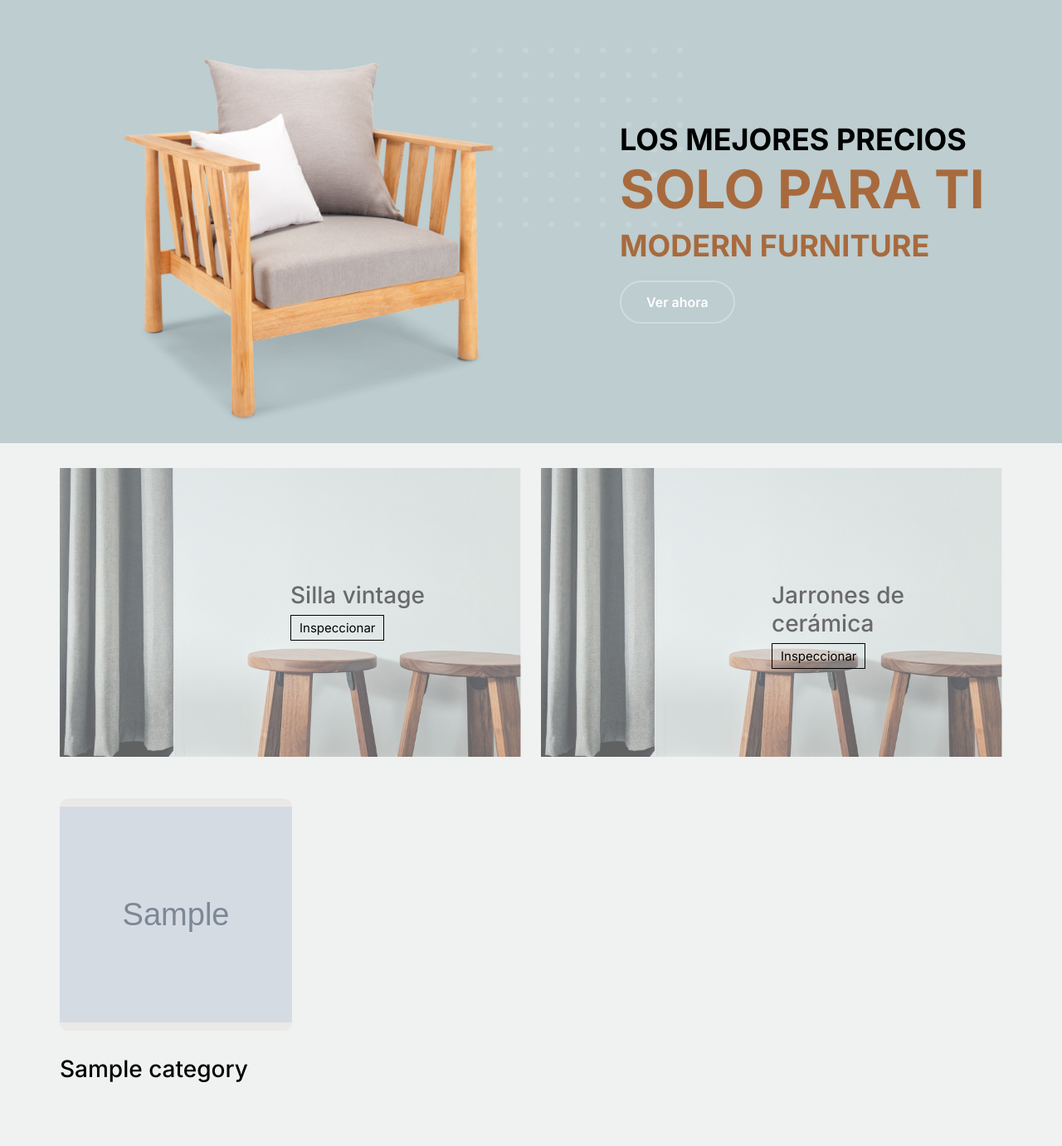
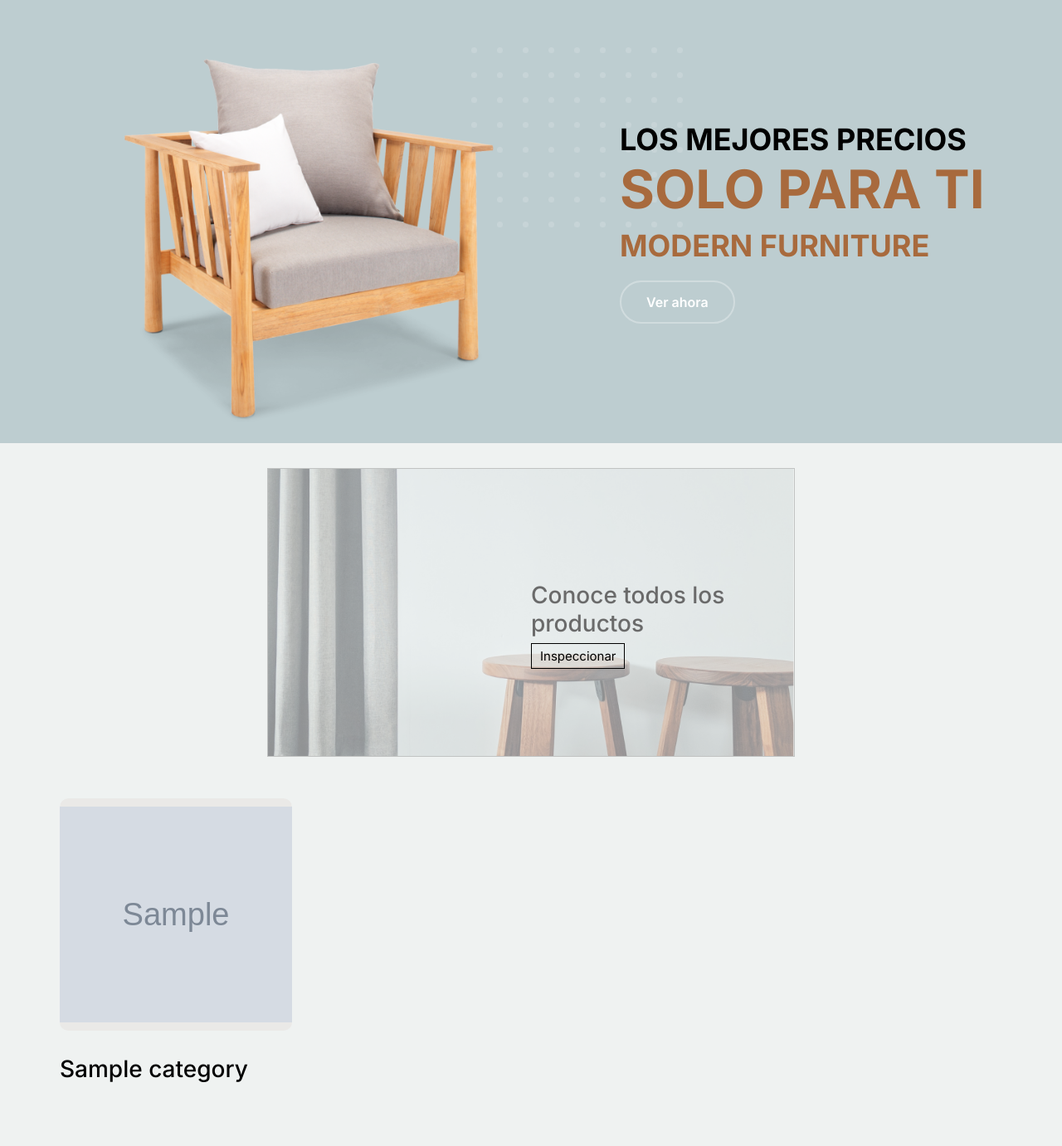
Before and after one commit to AlexOT03/StyleHome, a Django app: page / in a window 1280 px wide. Shown: the part 95-1476 px from the top of the page at 83% size. Run offline with Django 5.2, Linux system fonts and the light colour scheme; tables that the repository leaves empty hold one stand-in row (values such as "Sample post"); grey boxes marked "Sample" are stand-in pictures; some libraries are stand-ins or nearby versions.

Commit message:
fix home page

```diff
--- a/stylehome/apps/home/templates/home.html
+++ b/stylehome/apps/home/templates/home.html
@@ -51,19 +51,25 @@ Home
 <!-- End Hero Section -->
 
 <section class="content-category">
-	<div class="card-category">
-		<img src="{% static 'images/post-1.jpg' %}" alt="Imagen de la categoría 1">
-		<div class="float-text">
-			<h3>Silla vintage</h3>
-			<a href="#" class="btn-black-outline">Inspeccionar</a>
+	{% for category in categories_big %}
+		<div class="card-category">
+			{% if category.image %}
+				<img src="{{ category.image.url }}" alt="Imagen de la categoría 1">
+			{% else %}
+				<img src="{% static 'images/post-1.jpg' %}" alt="Imagen de la categoría 1">
+			{% endif %}
+			<div class="float-text">
+				<h3>{{ category.name }}</h3>
+				<a href="{% url 'shop_with_category' category.id %}" class="btn-black-outline">Inspeccionar</a>
+			</div>
 		</div>
-	</div>
+	{% endfor %}
 
 	<div class="card-category">
 		<img src="{% static 'images/post-1.jpg' %}" alt="Imagen de la categoría 2">
 		<div class="float-text">
-			<h3>Jarrones de cerámica</h3>
-			<a href="#" class="btn-black-outline">Inspeccionar</a>
+			<h3>Conoce todos los productos</h3>
+			<a href="{% url 'shop' %}" class="btn-black-outline">Inspeccionar</a>
 		</div>
 	</div>
 </section>
@@ -71,7 +77,7 @@ Home
 <!-- Start Product Section -->
 <section class="product-section">
 		<div class="row justify-content-between">
-			{% for category in categories %}
+			{% for category in categories_small %}
 				<div class="col-12 col-md-4 col-lg-3 mb-5 mb-md-0">
 					<div class="card-item">
 						<div class="face front">
@@ -107,7 +113,7 @@ Home
 			<p><h3>Vestidores de cama</h3></p>
 			<span class="fs-4"><strong>$150.00</strong></span><span class="fs-6 ms-4">$220.00</span>
 			<p>Mejores modelos y detalles en los mejores precios</p>
-			<a href="#">Ver detalles</a>
+			<a href="{% url 'product' 31 %}">Ver detalles</a>
 		</div>
 	</article>
 </section>
--- a/stylehome/apps/home/views.py
+++ b/stylehome/apps/home/views.py
@@ -8,6 +8,8 @@ class HomeView(TemplateView):
 
     def get_context_data(self, **kwargs):
         context = super().get_context_data(**kwargs)
-        categories = Category.objects.all()[:4]
-        context['categories'] = categories
+        categories_big = Category.objects.all().order_by('name')[4:]
+        categories_small = Category.objects.all().order_by('name')[:4]
+        context['categories_big'] = categories_big
+        context['categories_small'] = categories_small
         return context
--- a/stylehome/static/core/css/personalized/librery.css
+++ b/stylehome/static/core/css/personalized/librery.css
@@ -94,7 +94,8 @@ Este archivo es para crear clases que modifique la estructura de los templates p
     width: 100%;
     height: 100%;
     object-fit: cover;
-    opacity: 60%;
+    opacity: 40%;
+    border: 1px solid #7e7e7e;
 }
 
 .float-text{
```
